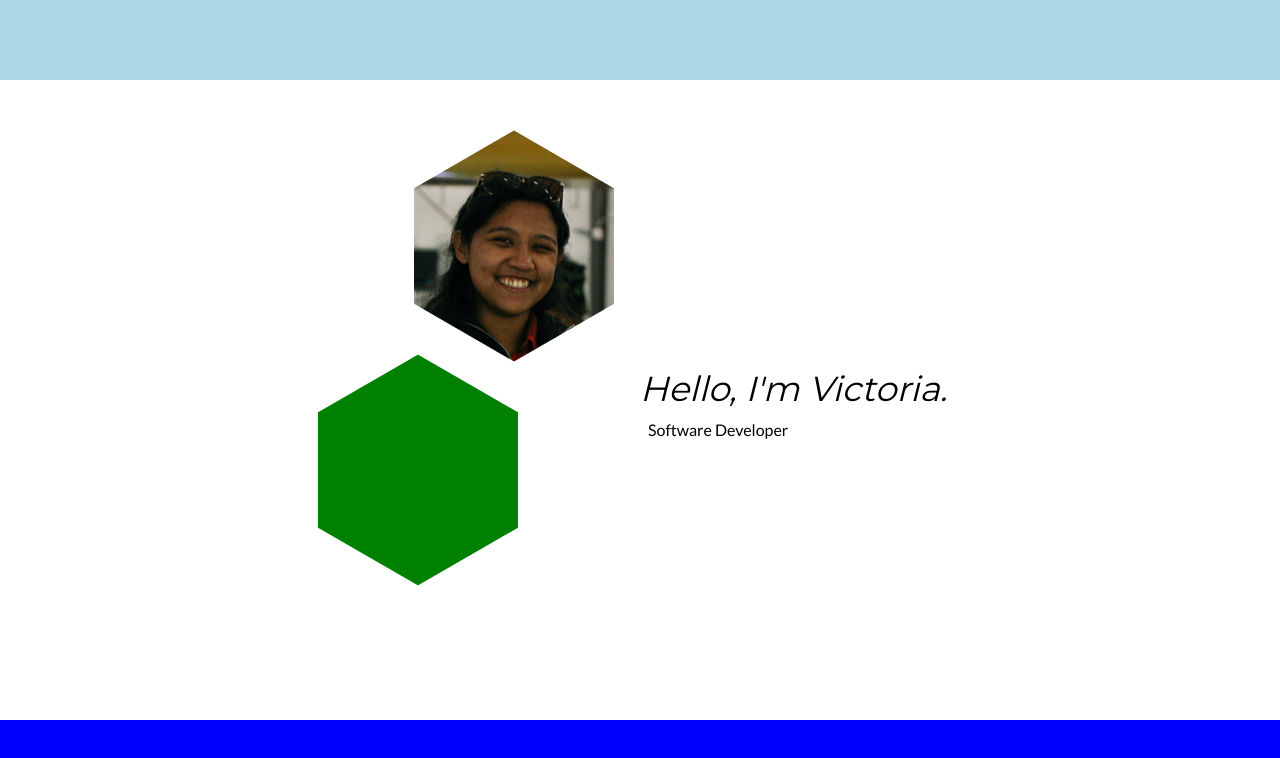
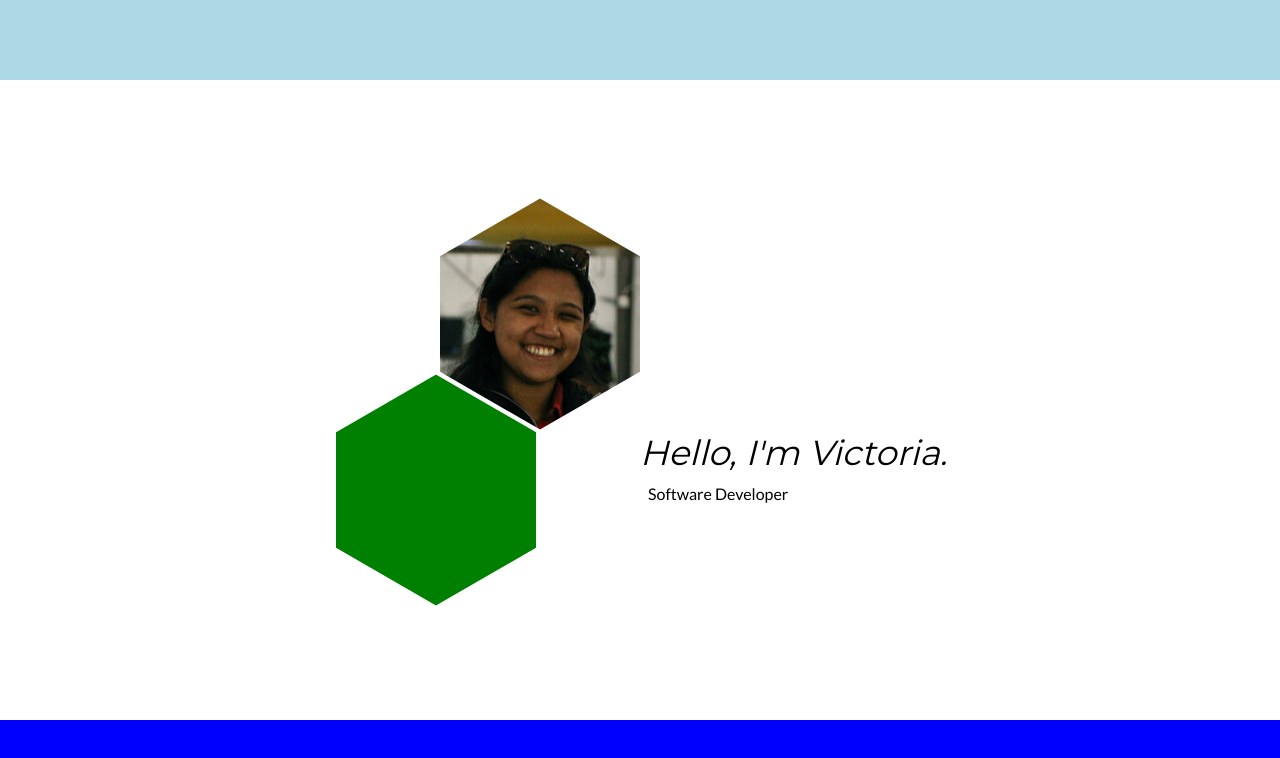
Before and after one commit to vgmyers/vgmyers.github.io, a plain HTML site: page index.html in a window 1280 px wide. Drawn offline with Linux system fonts and the light colour scheme.

Commit message:
fix dynamic styles for hexagons

```diff
--- a/site.css
+++ b/site.css
@@ -30,18 +30,16 @@ body{
     grid-column: 1;
     display: grid;
     grid-template-columns: auto;
-    grid-template-rows: 20% 30% 30% 20%;
+    grid-template-rows: 60% 0;
     grid-template-areas:
-    "."
     "profile"
-    "additional"
-    ".";
+    "additional";
 }
 .description-content{
     grid-column: 2;
     display: grid;
     grid-template-columns: auto;
-    grid-template-rows: repeat(2, 25%) 5% 45%;
+    grid-template-rows: repeat(2, 30%) 5% 30%;
     grid-row-gap: 10px;
     grid-template-areas:
     "."
@@ -68,15 +66,17 @@ body{
 }
 .profile-container{
     grid-area: profile;
-    position: absolute;
+    place-self: end;
+/*     position: absolute;
     right: 52%;
-    top: 12%;
+    top: 12%;  */
 }
 .additional-container{
     grid-area: additional;
-    position: absolute;
-    right: 59.5%;
-    top: 40%;
+    place-self: end;
+    position: relative;
+    top: 11em;
+    right: 6.5em;
 }
 
 .hexagon-1{
```
